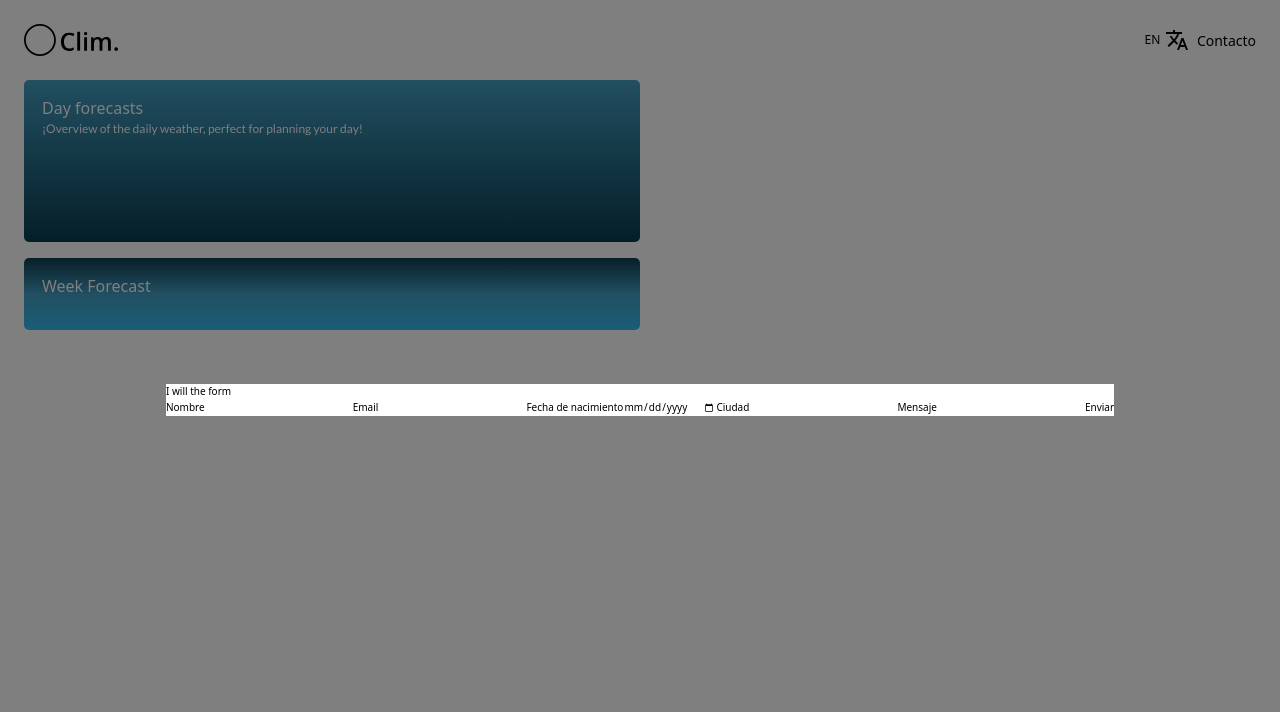
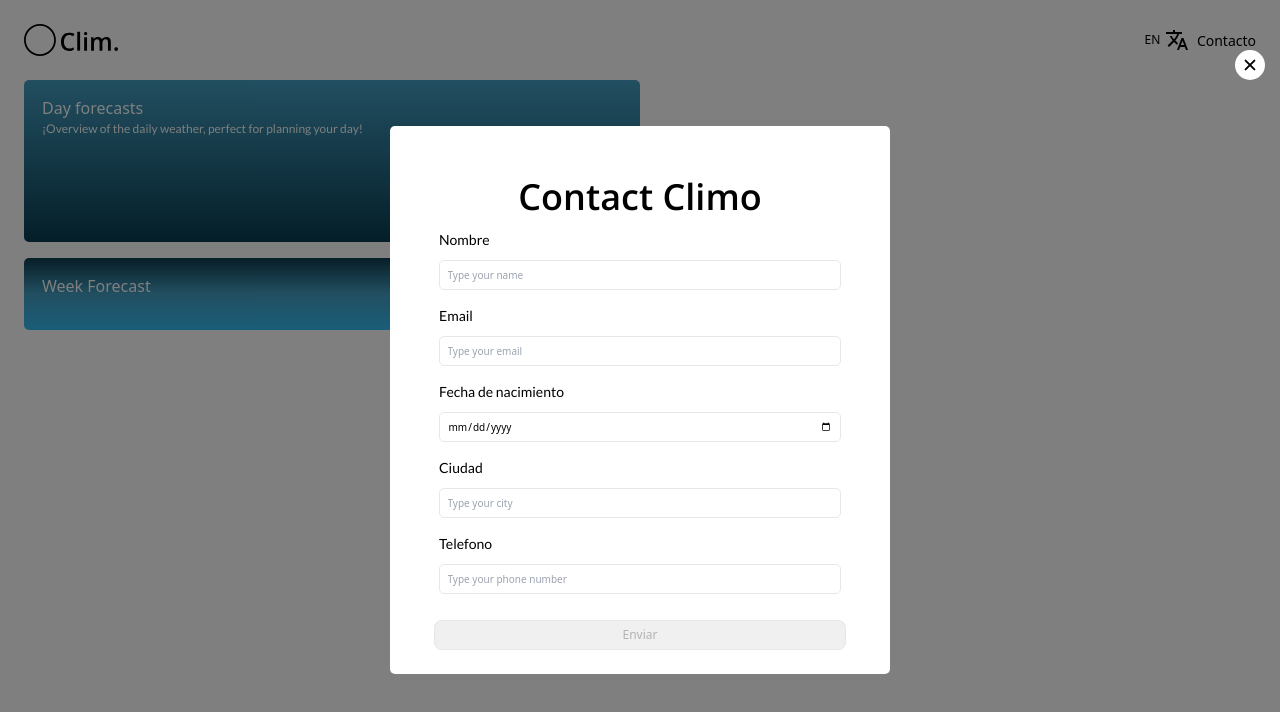
Before and after one commit to luisafvaca/climo, a React (Vite) app: page /dashboard in a window 1280 px wide. Both pictures are taken after a click on the element "Contacto". Shown: the top 712 px of the page. Built offline with nearby package versions, Linux system fonts and the light colour scheme; no server answers.

Commit message:
feat(ContactForm): add contact form and validations

```diff
--- /dev/null
+++ b/src/components/contactForm/index.css
@@ -0,0 +1,5 @@
+button.button-disabled {
+  background-color: #f0f0f0;
+  color: #b3b3b3;
+  cursor: not-allowed;
+}
--- /dev/null
+++ b/src/components/contactForm/index.tsx
@@ -0,0 +1,192 @@
+import  { useState, useEffect } from 'react';
+import { useTranslation } from 'react-i18next';
+import './index.css';
+
+function ContactForm () {
+  const { t } = useTranslation();
+
+  const [formData, setFormData] = useState<{ [key: string]: string }>({
+    name: '',
+    email: '',
+    dateBird: '',
+    city: '',
+    phoneNumber: ''
+  });
+
+  const [formErrors, setFormErrors] = useState<{ [key: string]: string }>({
+    name: '',
+    email: '',
+    dateBird: '',
+    city: '',
+    phoneNumber: ''
+  });
+
+  const validateTextFields = (field: string,value: string) => {
+    if (value === '') {
+      setFormErrors({
+        ...formErrors,
+        [field]: 'This field is required'
+      })
+      setIsFormValid(false)
+    }
+    if(value.length <= 3) {
+      setFormErrors({
+        ...formErrors,
+        [field]: 'This field must have more than 3 characters'
+      })
+      setIsFormValid(false)
+    }
+
+    if( value.length > 3) {
+      setFormErrors({
+        ...formErrors,
+        [field]: ''
+      })
+    }
+  }
+
+  const validateDateField = (value: string) => {
+
+    if(value === '') {
+      setFormErrors({
+        ...formErrors,
+        dateBird: 'This field must have a valid date'
+      })
+
+      setIsFormValid(false)
+    }
+
+    if(value !== '') {
+      setFormErrors({
+        ...formErrors,
+        dateBird: ''
+      })
+    }
+  }
+
+  const validateEmail = (value: string) => {
+    /* eslint-disable-next-line */
+    const regularExpresionForEmail = /^(([^<>()[\]\.,;:\s@\"]+(\.[^<>()[\]\.,;:\s@\"]+)*)|(\".+\"))@(([^<>()[\]\.,;:\s@\"]+\.)+[^<>()[\]\.,;:\s@\"]{2,})$/i;
+
+    if(value === '') {
+      setFormErrors({
+        ...formErrors,
+        email: 'This field is required'
+      })
+      setIsFormValid(false)
+    }
+
+    if(!value.match(regularExpresionForEmail)) {
+      setFormErrors({
+        ...formErrors,
+        email: 'This field must have a valid email'
+      })
+      setIsFormValid(false)
+    }
+
+    if(value.match(regularExpresionForEmail) && value !== '') {
+      setFormErrors({
+        ...formErrors,
+        email: ''
+      })
+    }
+  }
+
+  const validatePhoneNumber = (value: string) => {
+    const regularExpresionForPhoneNumber = /^\d{10}$/;
+
+    if(value === '') {
+      setFormErrors({
+        ...formErrors,
+        phoneNumber: 'This field is required'
+      })
+      setIsFormValid(false)
+    }
+
+    if(!value.match(regularExpresionForPhoneNumber)) {
+      setFormErrors({
+        ...formErrors,
+        phoneNumber: 'This field must have a valid phone number'
+      })
+      setIsFormValid(false)
+    }
+
+    if(value.match(regularExpresionForPhoneNumber) && value !== '') {
+      setFormErrors({
+        ...formErrors,
+        phoneNumber: ''
+      })
+    }
+  }
+
+  const handleChange = (e: React.ChangeEvent<HTMLInputElement>) => {
+    setFormData({
+      ...formData,
+      [e.target.id]: e.target.value
+    });
+  };
+
+  const handleBlur = (e: React.ChangeEvent<HTMLInputElement>) => {
+    console.log(e.target.id)
+    if(e.target.id === 'name' || e.target.id === 'city') {
+      validateTextFields(e.target.id, e.target.value);
+    }
+
+    if(e.target.id === 'email') {
+      validateEmail(e.target.value)
+    }
+
+    if(e.target.id === 'phoneNumber') {
+      validatePhoneNumber(e.target.value)
+    }
+
+    if(e.target.id === 'dateBird') {
+      validateDateField(e.target.value)
+    }
+  }
+
+  const [isFormValid, setIsFormValid] = useState(false);
+  useEffect(() => {
+    const isFormValid = Object.values(formData).every((field) => field.length > 0);
+    if(isFormValid) {
+      setIsFormValid(true)
+    }
+
+  }, [formData, formErrors])
+
+  const fieldsData  = [
+    { type: 'text', id: 'name', label: 'Nombre'},
+    { type: 'email', id: 'email', label: 'Email' },
+    { type: 'date', id: 'dateBird', label: 'Fecha de nacimiento' },
+    { type: 'text', id: 'city', label: 'Ciudad' },
+    { type: 'number', id: 'phoneNumber', label: 'Telefono' }
+  ]
+
+  const fields = fieldsData.map((field) => {
+    return (
+      <div className="flex flex-col justify-center pb-4 relative m-2" key={field.id}>
+        <label className='text-14 font-lato pb-10' htmlFor={field.id}>{field.label}</label>
+        <input
+          className='border h-30 rounded-lg p-3'
+          type={field.type} id={field.id}
+          value={formData[field.id]}
+          placeholder={t(`${field.id}Placeholder`)}
+          onChange={handleChange}
+          onBlur={handleBlur} />
+        <span className='text-rose-500 absolute bottom-[-5px]'>{formErrors[field.id]}</span>
+      </div>
+    )
+  })
+
+  return (
+    <div className="bg-white rounded-lg w-full h-full md:w-[500px] md:h-auto p-24">
+      <h1 className='font-openSans font-semibold text-center text-24 md:text-36 mt-20'>{t('contactClimo')}</h1>
+      <form className='md:px-8 gap-4'>
+        {fields}
+        <button className={`w-full bg-scarpa text-white block mt-16 text-12 h-30 border rounded-xl ${!isFormValid ? "pointer-events-none button-disabled" : "pointer-events-auto"}`} type='submit' disabled={isFormValid}>Enviar</button>
+      </form>
+    </div>
+  );
+}
+
+export default ContactForm;
--- a/src/components/navBar/index.tsx
+++ b/src/components/navBar/index.tsx
@@ -1,6 +1,8 @@
 import climLogo from '@/assets/climLogo.svg'
 import { useTranslation } from "react-i18next";
 import { useState } from "react";
+import ContactForm from "../contactForm";
+
 import './index.css';
 
 function NavBar() {
@@ -38,24 +40,22 @@ function NavBar() {
           <h1 className='text-14 ml-3' onClick={toggleContactForm}>Contacto</h1>
         </div>
       </nav>
-      <section className={`contact-form-overlay w-full h-full flex items-center justify-center + ${isVisibleContactForm ? "hidden" : "block"}`}>
-          <div className="bg-white">
-            I will the form
-            <form>
-              <label htmlFor='name'>Nombre</label>
-              <input type='text' id='name' />
-              <label htmlFor='email'>Email</label>
-              <input type='email' id='email' />
-              <label htmlFor='dateBird'>Fecha de nacimiento</label>
-              <input type='date' id='dateBird' />
-              <label htmlFor='city'>Ciudad</label>
-              <input type='text' id='city' />
-              <label htmlFor='telefono'>Mensaje</label>
-              <input type='number' id='mensaje' />
-              <button>Enviar</button>
-            </form>
-          </div>
-
+      <section
+        className={
+          `contact-form-overlay
+          w-full
+          h-full
+          flex
+          items-center
+          justify-center +
+          ${isVisibleContactForm ? "hidden" : "block"}`
+        }>
+        <img
+          className="cursor-pointer top-20 right-6 absolute w-12 h-30 fill-white bg-white rounded-full"
+          src={'./public/crossIcon.svg'}
+          alt="close icon"
+          onClick={toggleContactForm}/>
+        <ContactForm/>
       </section>
     </>
   )
--- a/src/pages/signIn/index.tsx
+++ b/src/pages/signIn/index.tsx
@@ -10,11 +10,11 @@ function SingIn() {
               <label className='text-14 font-lato'>
                 {t('email')}
               </label>
-              <input id="email" className='border' type="text"/>
+              <input id="email" className='border h-30 rounded-lg' type="text"/>
               <label className='text-14 font-lato mt-16'>
                 {t('password')}
               </label>
-              <input id="password" className='border' type="password" />
+              <input id="password" className='border h-30 rounded-lg' type="password" />
               <input className="bg-scarpa text-white block mt-16 text-12 h-30 border rounded-xl" type="submit" />
           </form>
           <p className='text-scarpa font-lato underline text-center text-12'>
--- a/src/translations/en.json
+++ b/src/translations/en.json
@@ -75,5 +75,11 @@
   "day6": "Saturday",
   "tomorrow": "Tomorrow",
   "now": "Now",
-  "weekForecast": "Week Forecast"
+  "weekForecast": "Week Forecast",
+  "contactClimo": "Contact Climo",
+  "namePlaceholder": "Type your name",
+  "emailPlaceholder": "Type your email",
+  "dateBitdPlaceholder": "Type your birthdate",
+  "cityPlaceholder": "Type your city",
+  "phoneNumberPlaceholder": "Type your phone number"
 }
--- a/src/translations/es.json
+++ b/src/translations/es.json
@@ -75,5 +75,11 @@
 	"day6": "Sábado",
 	"tomorrow": "Mañana",
 	"now": "Ahora",
-	"weekForecast": "Pronostico semanal"
+	"weekForecast": "Pronostico semanal",
+  "contactClimo": "Contactacta a Climo",
+	"namePlaceholder": "Escribe tu nombre",
+	"emailPlaceholder": "Escribe tu correo",
+	"dateBitdPlaceholder": "Escribe tu fecha de nacimiento",
+	"cityPlaceholder": "Escribe tu ciudad",
+	"phoneNumberPlaceholder": "Escribe tu número de teléfono"
 }
```
Also changed, not shown: public/crossIcon.svg (added).
